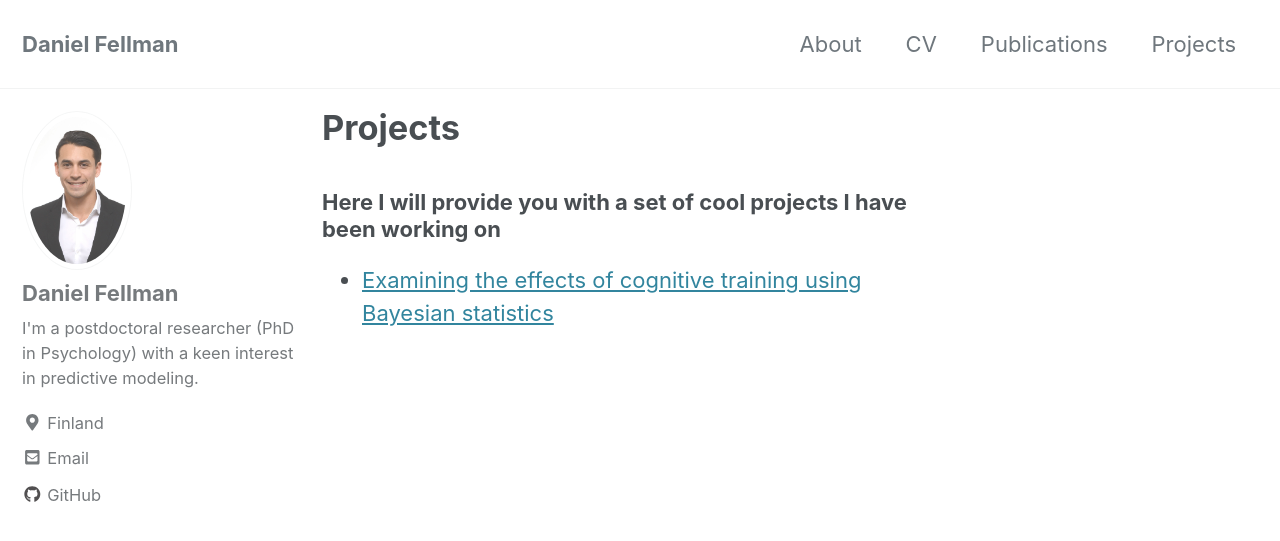
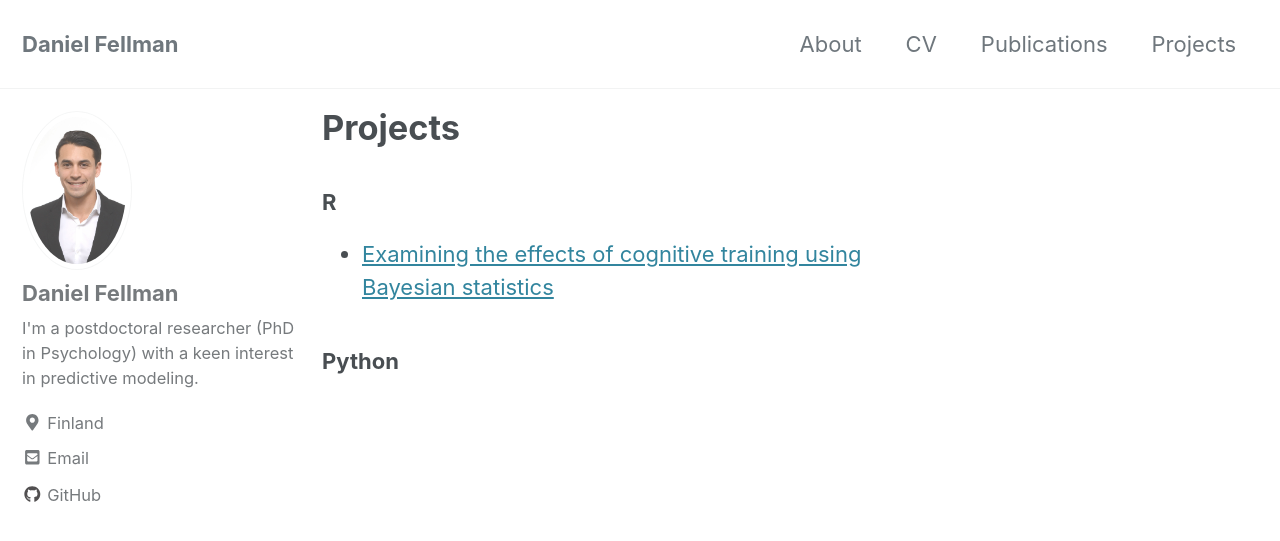
Before and after one commit to danielfellman/danielfellman.github.io, a Jekyll site: the page built from _pages/projects.md, in a window 1280 px wide and 900 px high. Shown: the top 541 px of the window. Built offline with Jekyll 4.4.1, drawn with Linux system fonts in a browser that asks for light colours; cached includes are drawn as plain includes; nearby versions of some CDN libraries.

Commit message:
Update projects.md

```diff
--- a/_pages/projects.md
+++ b/_pages/projects.md
@@ -5,5 +5,7 @@ title: "Projects"
 author_profile: true
 ---
 
-### Here I will provide you with a set of cool projects I have been working on
+### R
 * [Examining the effects of cognitive training using Bayesian statistics](https://danielfellman.github.io/projects/bayes)
+
+### Python
```
